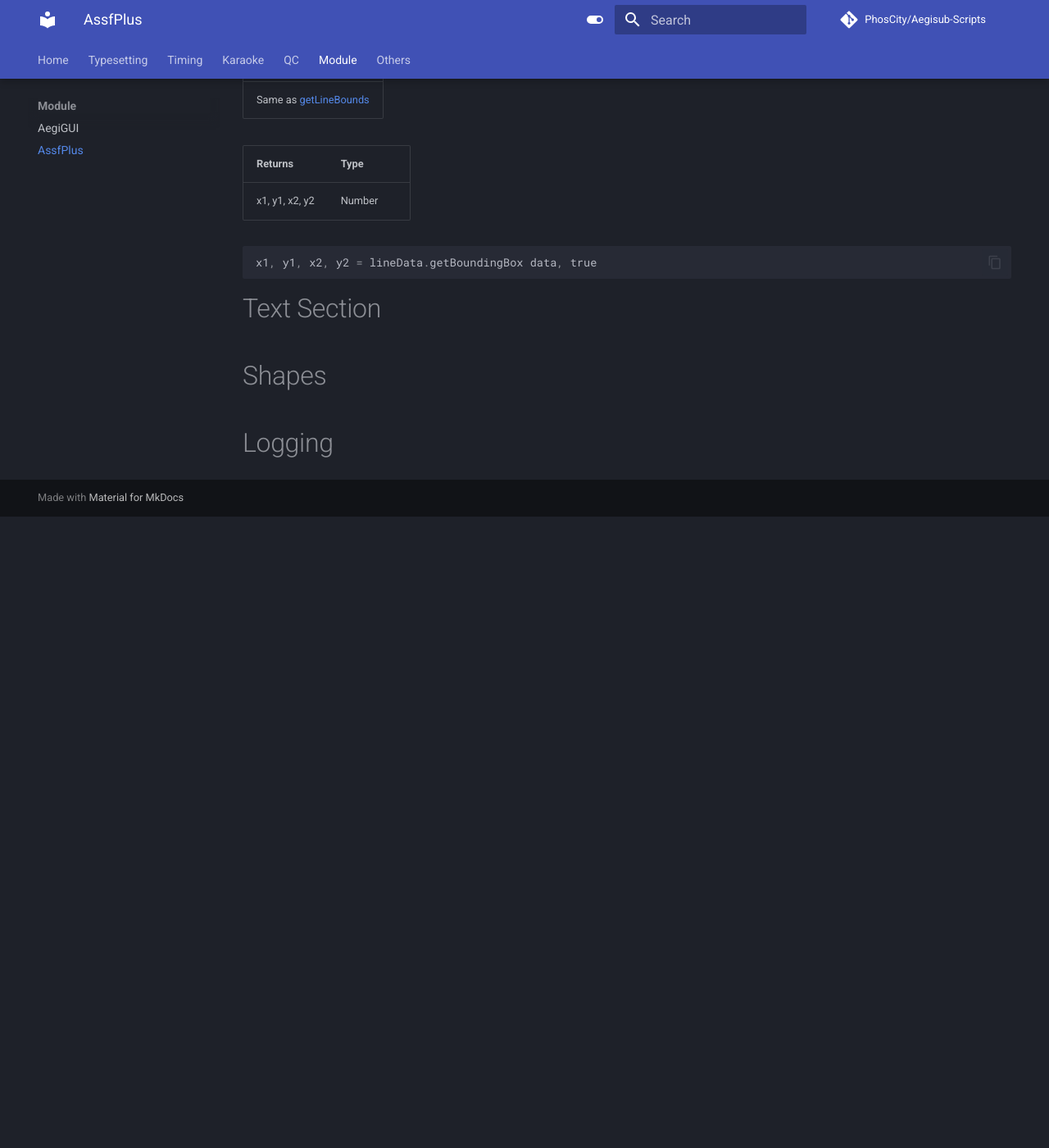
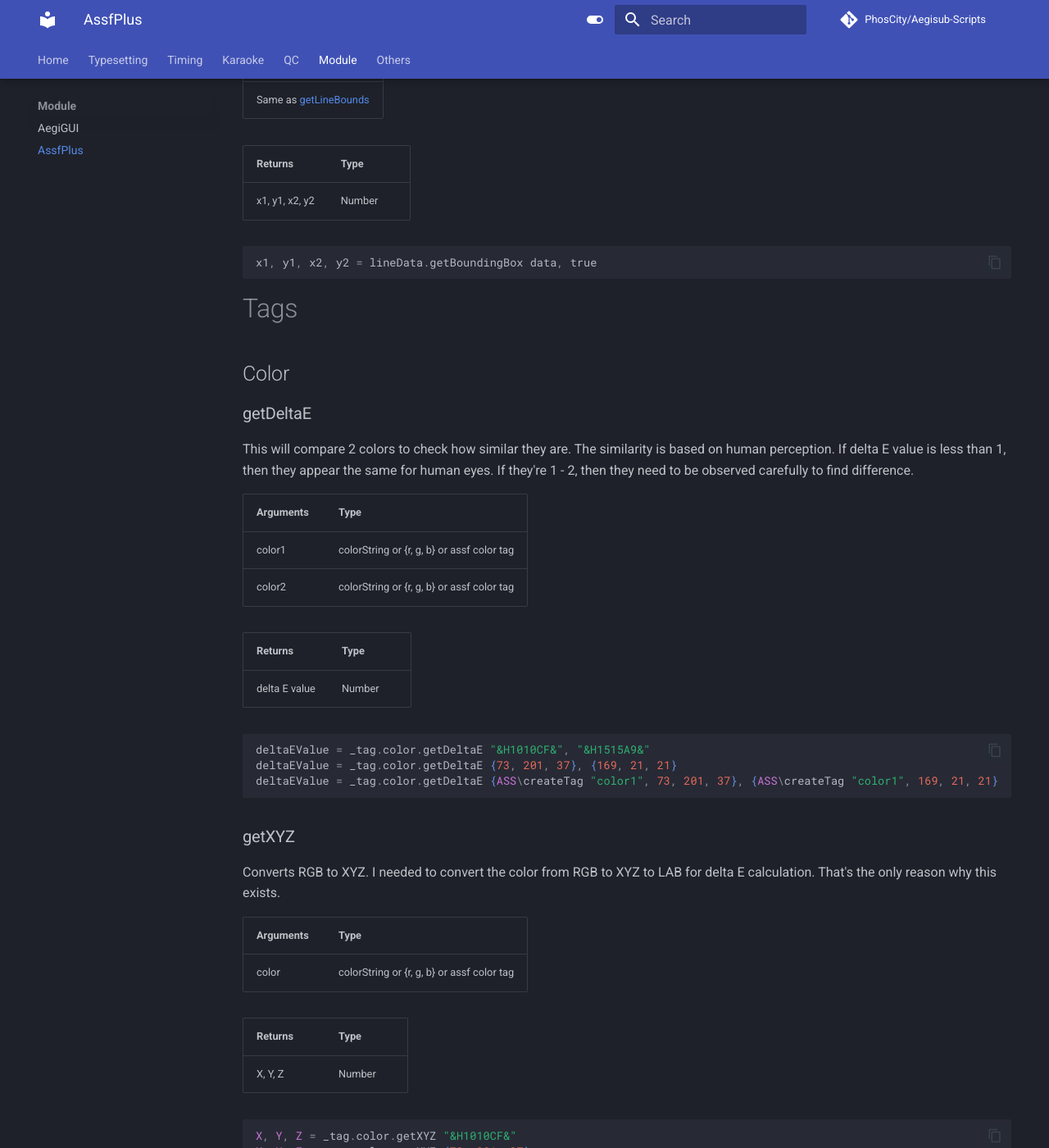
Before and after one commit to PhosCity/Aegisub-Scripts, an MkDocs documentation site: the page built from docs/AssfPlus.md, in a window 1280 px wide and 1400 px high, scrolled down 1281 px. Shown: the whole window at 82% size. Built offline with MkDocs 1.6.1 and Material for MkDocs 9.7.7, drawn with Linux system fonts in a browser that asks for light colours; comment, search, counter and statistics services are not loaded; before the commit the page ends 1911 px from its top, so only the background shows below that; some of the changed text lies outside the part shown.

Commit message:
[Docs] AssfPlus - Color Tag

````diff
--- a/docs/AssfPlus.md
+++ b/docs/AssfPlus.md
@@ -58,6 +58,71 @@ you the co-ordinates of the bounding box. It's just a convenience function.
 x1, y1, x2, y2 = lineData.getBoundingBox data, true
 ```
 
+# Tags
+
+## Color
+
+### getDeltaE
+
+This will compare 2 colors to check how similar they are.
+The similarity is based on human perception.
+If delta E value is less than 1, then they appear the same
+for human eyes. If they're 1 - 2, then they need to be observed
+carefully to find difference.
+
+| Arguments | Type                                       |
+| --------- | ------------------------------------------ |
+| color1    | colorString or {r, g, b} or assf color tag |
+| color2    | colorString or {r, g, b} or assf color tag |
+
+| Returns       | Type   |
+| ------------- | ------ |
+| delta E value | Number |
+
+```moon
+deltaEValue = _tag.color.getDeltaE "&H1010CF&", "&H1515A9&"
+deltaEValue = _tag.color.getDeltaE {73, 201, 37}, {169, 21, 21}
+deltaEValue = _tag.color.getDeltaE {ASS\createTag "color1", 73, 201, 37}, {ASS\createTag "color1", 169, 21, 21}
+
+```
+
+### getXYZ
+
+Converts RGB to XYZ. I needed to convert the color from RGB to XYZ to LAB for delta E calculation.
+That's the only reason why this exists.
+
+| Arguments | Type                                       |
+| --------- | ------------------------------------------ |
+| color     | colorString or {r, g, b} or assf color tag |
+
+| Returns | Type   |
+| ------- | ------ |
+| X, Y, Z | Number |
+
+```moon
+X, Y, Z = _tag.color.getXYZ "&H1010CF&"
+X, Y, Z = _tag.color.getXYZ {73, 201, 37}
+X, Y, Z = _tag.color.getXYZ {ASS\createTag "color1", 73, 201, 37}
+```
+
+### getLAB
+
+Converts RGB to LAB.
+
+| Arguments | Type                                       |
+| --------- | ------------------------------------------ |
+| color     | colorString or {r, g, b} or assf color tag |
+
+| Returns | Type   |
+| ------- | ------ |
+| L, A, B | Number |
+
+```moon
+L, A, B = _tag.color.getLAB "&H1010CF&"
+L, A, B = _tag.color.getLAB {73, 201, 37}
+L, A, B = _tag.color.getLAB {ASS\createTag "color1", 73, 201, 37}
+```
+
 # Text Section
 
 # Shapes
````
